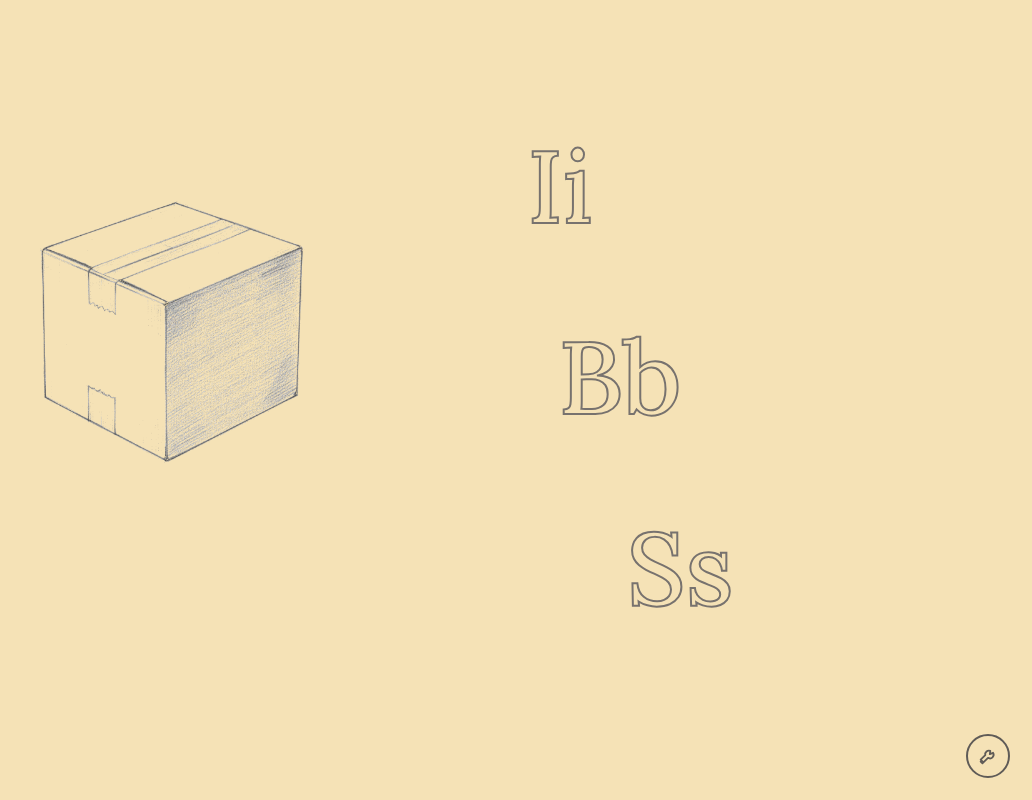
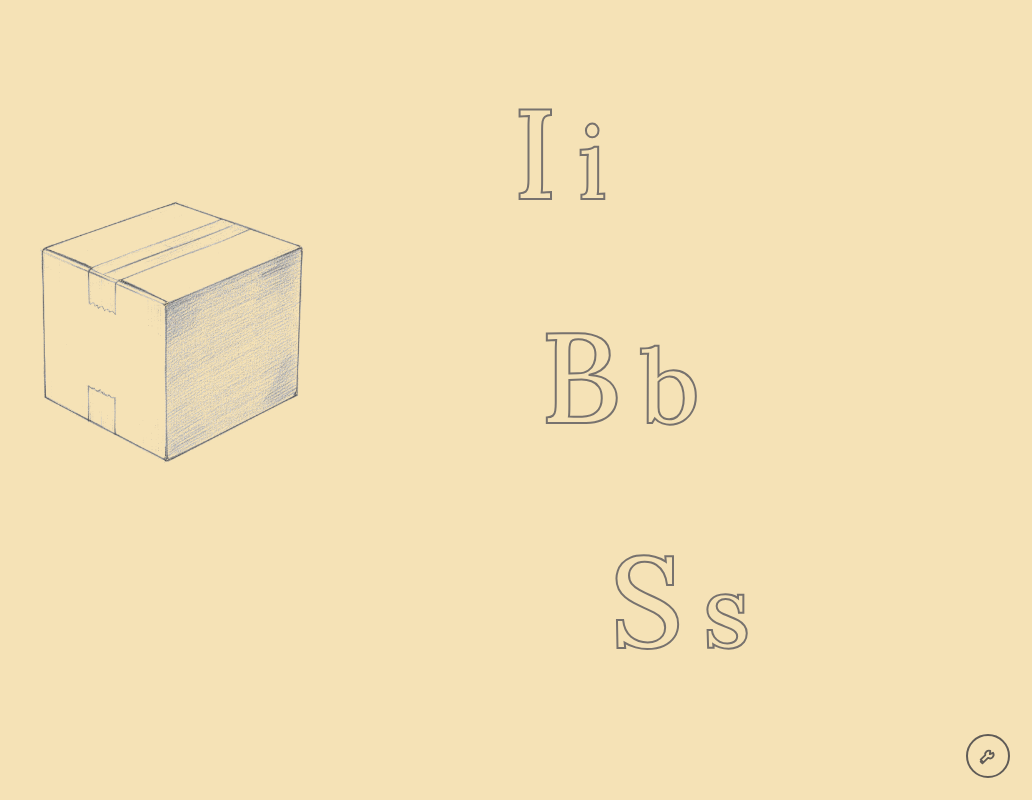
Before and after one commit to hughjonesd/kaien-app, a plain HTML site: page index.html in a window 1280 px wide. Shown: the whole page, without its empty margins (248-1280 px from the left). Drawn offline with Linux system fonts and the light colour scheme.

Commit message:
Refine paired letter styling

```diff
--- a/script.js
+++ b/script.js
@@ -65,6 +65,10 @@ function formatLetter(letter, mode) {
   if (mode === "upper") return letter.toUpperCase();
   if (mode === "lower") return letter.toLowerCase();
   return `${letter.toUpperCase()}${letter.toLowerCase()}`;
+}
+
+function formatLetterMarkup(letter) {
+  return `<span class="letter-pair"><span class="letter-upper">${letter.toUpperCase()}</span><span class="letter-lower">${letter.toLowerCase()}</span></span>`;
 }
 
 function highlightCaption(text, letter) {
@@ -146,8 +150,13 @@ function renderChoices(letters) {
     const button = document.createElement("button");
     button.type = "button";
     button.dataset.letter = letter;
-    button.textContent = formatLetter(letter, state.mode);
-    button.setAttribute("aria-label", `Letter ${formatLetter(letter, state.mode)}`);
+    const label = formatLetter(letter, state.mode);
+    if (state.mode === "pair") {
+      button.innerHTML = formatLetterMarkup(letter);
+    } else {
+      button.textContent = label;
+    }
+    button.setAttribute("aria-label", `Letter ${label}`);
     choices.appendChild(button);
   });
 
--- a/styles.css
+++ b/styles.css
@@ -132,6 +132,22 @@ body[data-background="paper"] {
     -webkit-text-stroke-color 2s ease,
     box-shadow 2s ease;
   box-shadow: none;
+}
+
+.choices button .letter-pair {
+  display: inline-flex;
+  align-items: baseline;
+}
+
+.choices button .letter-upper {
+  font-size: 1.25em;
+  margin-right: 0.15em;
+  display: inline-block;
+}
+
+.choices button .letter-lower {
+  font-size: 1em;
+  display: inline-block;
 }
 
 .choices button:hover {
```
